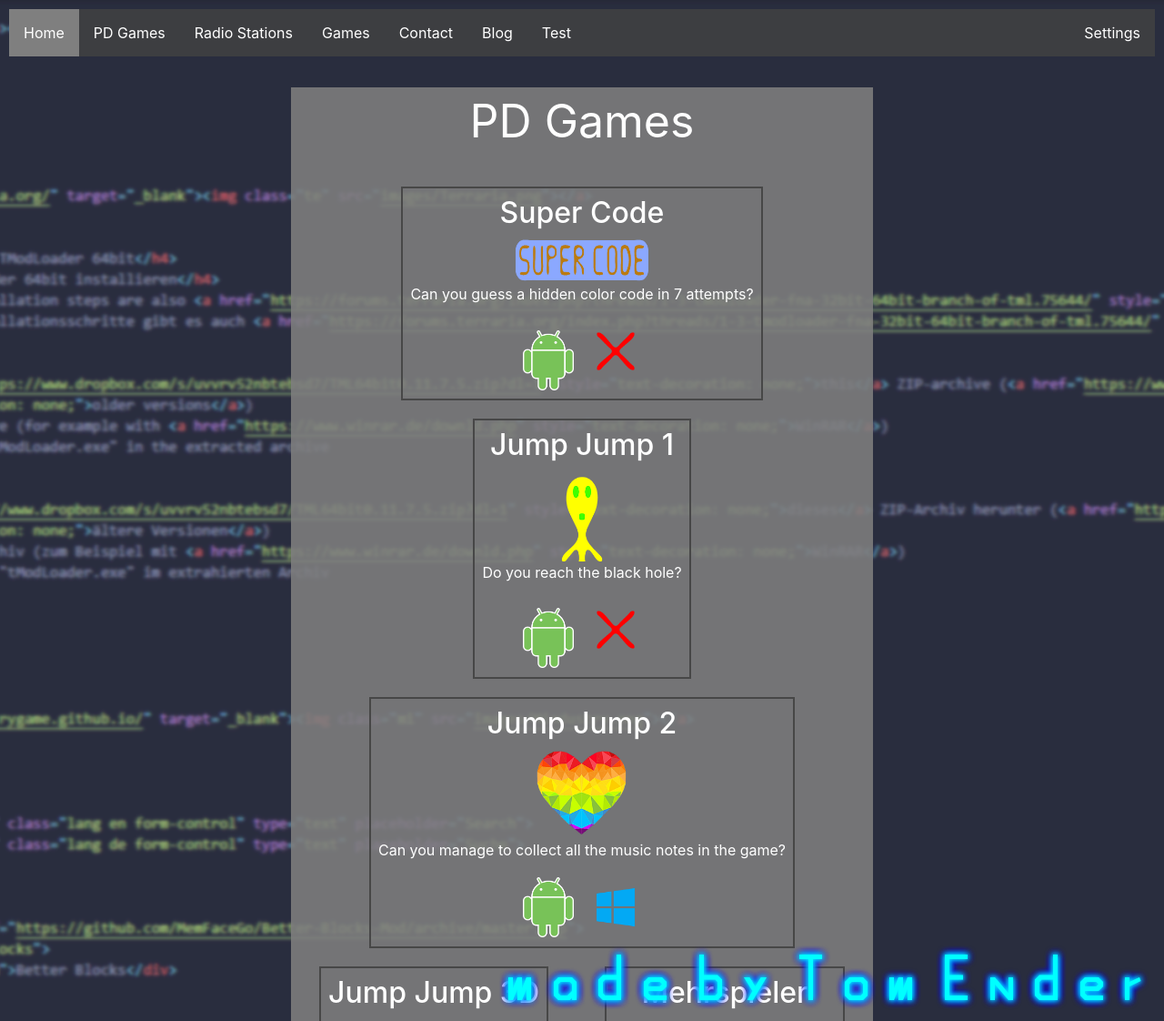
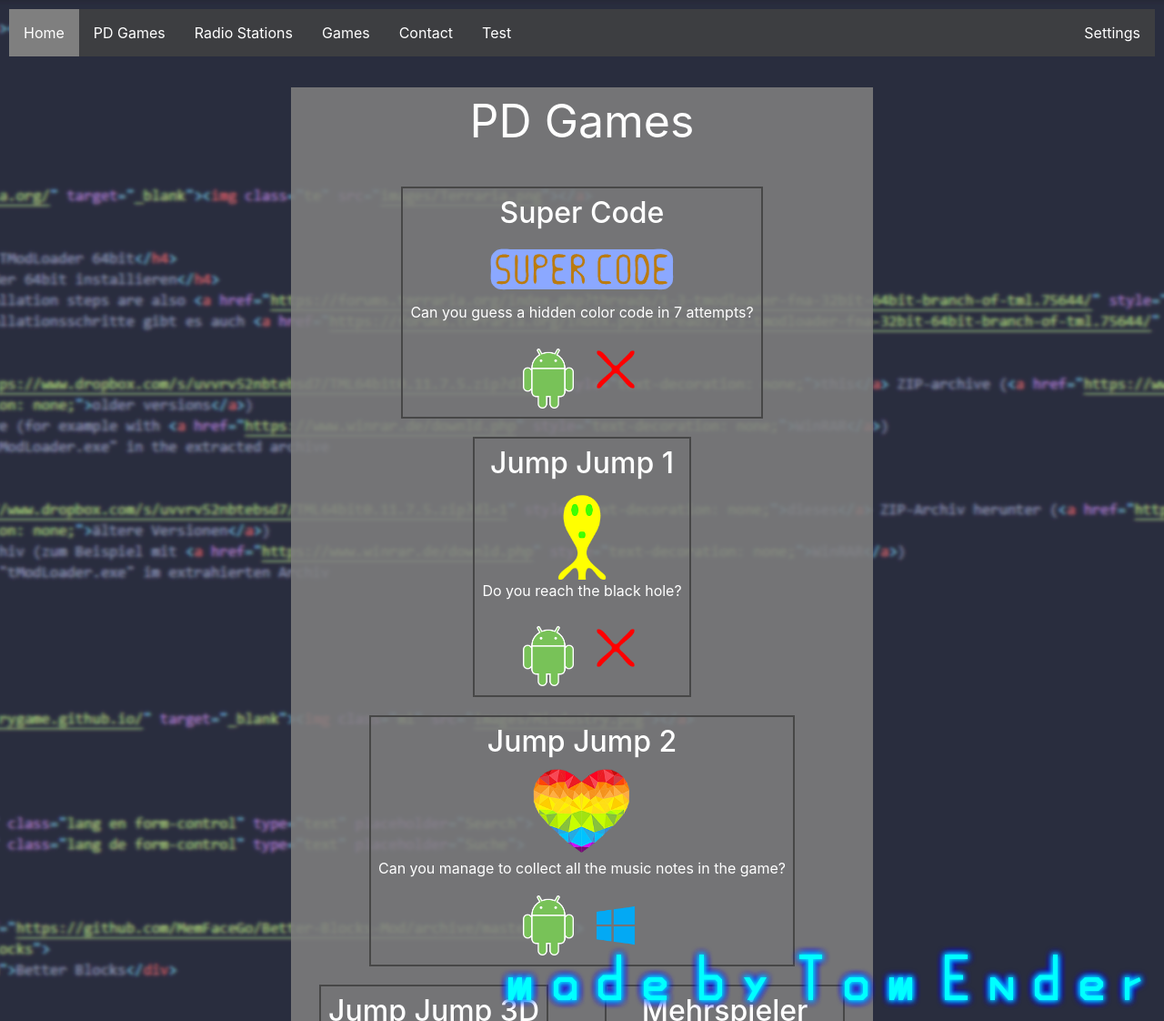
Before and after one commit to Temder/Homepage, a PHP site: page / in a window 1280 px wide. Shown: the whole page at 91% size. Run offline with PHP 8.4, Linux system fonts and the light colour scheme; some libraries are stand-ins or nearby versions.

Commit message:
pd games

```diff
--- a/Files/test.txt
+++ /dev/null
@@ -1 +0,0 @@
-Das ist ein Test
--- a/index.html
+++ b/index.html
@@ -35,10 +35,9 @@
             <li data-rel="4" class="left lang de">Spiele</li>
             <li data-rel="5" class="left lang en">Contact</li>
             <li data-rel="5" class="left lang de">Kontakt</li>
-            <li data-rel="6" class="left">Blog</li>
-            <li data-rel="7" class="left">Test</li>
-            <li data-rel="8" class="right lang en">Settings</li>
-            <li data-rel="8" class="right lang de">Einstellungen</li>
+            <li data-rel="6" class="left">Test</li>
+            <li data-rel="7" class="right lang en">Settings</li>
+            <li data-rel="7" class="right lang de">Einstellungen</li>
         </ul>
     </div>
 
@@ -57,7 +56,7 @@
             <div class="d-flex flex-row flex-wrap justify-content-around">
                 <div class="p-2 box">
                     <h2 id="heading">Super Code</h2>
-                    <img src="images/SC.png" height="50" width="150">
+                    <img class="appimg" src="images/SC.png">
                     <p class="lang en">Can you guess a hidden color code in 7 attempts?</p>
                     <p class="lang de">Schaffen Sie es, einen versteckten Farbcode in 7 Versuchen zu erraten?</p>
                     <a href="https://github.com/Temder/Homepage/releases/download/SC/SuperCode.apk" download><button name="Android"></button></a>
@@ -65,7 +64,7 @@
                 </div>
                 <div class="p-2 box">
                     <h2 id="heading">Jump Jump 1</h2>
-                    <img src="images/JJ1.png" height="100" width="100">
+                    <img class="appimg" src="images/JJ1.png">
                     <p class="lang en">Do you reach the black hole?</p>
                     <p class="lang de">Erreichen Sie das schwarze Loch?</p>
                     <a href="https://github.com/Temder/Homepage/releases/download/JJ/JumpJump.apk"><button name="Android"></button></a>
@@ -73,7 +72,7 @@
                 </div>
                 <div class="p-2 box">
                     <h2 id="heading">Jump Jump 2</h2>
-                    <img src="images/JJ2.png" height="100" width="100">
+                    <img class="appimg" src="images/JJ2.png">
                     <p class="lang en">Can you manage to collect all the music notes in the game?</p>
                     <p class="lang de">Schaffen Sie es alle Musik Noten einzusammeln?</p>
                     <a href="https://github.com/Temder/Homepage/releases/download/JJ2/JumpJump2.apk"><button name="Android"></button></a>
@@ -81,7 +80,7 @@
                 </div>
                 <div class="p-2 box">
                     <h2 id="heading">Jump Jump 3D</h2>
-                    <img src="images/JJ3D.png" height="100" width="100">
+                    <img class="appimg" src="images/JJ3D.png">
                     <p class="lang en">There isn't a goal. Have fun.</p>
                     <p class="lang de">Es gibt noch kein Ziel. Haben Sie Spa&szlig;.</p>
                     <a href="https://github.com/Temder/Homepage/releases/download/JJ3D/JumpJump3D.apk"><button name="Android"></button></a>
@@ -89,7 +88,7 @@
                 </div>
                 <div class="p-2 box">
                     <h2 id="heading">Mehrspieler</h2>
-                    <img src="images/Me.png" height="100" width="100">
+                    <img class="appimg" src="images/Me.png">
                     <p class="lang en">A hiding game for many players.</p>
                     <p class="lang de">Ein Versteckspiel f&uuml;r viele Spieler.</p>
                     <a href="https://github.com/Temder/Homepage/releases/download/MP3D/Multiplayer3D.apk"><button name="Android"></button></a>
@@ -97,7 +96,7 @@
                 </div>
                 <div class="p-2 box">
                     <h2 id="heading">Malen</h2>
-                    <img src="images/Ma.png" alt="Bild konnte nicht geladen werden" height="100" width="100">
+                    <img class="appimg" src="images/Ma.png">
                     <p class="lang en">Draw pictures or create cities.</p>
                     <p class="lang de">Malen Sie Bilder oder erschaffen Sie St&auml;dte.</p>
                     <a href="https://github.com/Temder/Homepage/releases/download/DaC/Draw.apk"><button name="Android"></button></a>
@@ -105,15 +104,15 @@
                 </div>
                 <div class="p-2 box">
                     <h2 id="heading">Fallen</h2>
-                    <img src="images/F.png" alt="Bild konnte nicht geladen werden" height="100" width="100">
+                    <img class="appimg" src="images/F.png">
                     <p class="lang en">Collect the falling items quickly.</p>
                     <p class="lang de">Sammeln Sie die herunterfallenden Gegenst&auml;nde schnell ein.</p>
-                    <a href="https://github.com/Temder/Homepage/releases/download/FF/FallingFruit.apk"><button name="Android"></button></a>
-                    <a href="https://github.com/Temder/Homepage/releases/download/FF/FallingFruit.zip"><button name="Windows"></button></a>
+                    <a href="https://github.com/Temder/Homepage/releases/download/FT/Fall.apk"><button name="Android"></button></a>
+                    <a href="https://github.com/Temder/Homepage/releases/download/FT/Fall.zip"><button name="Windows"></button></a>
                 </div>
                 <div class="p-2 box">
                     <h2 id="heading">Speed Slidder</h2>
-                    <img src="images/Ss.png" alt="Bild konnte nicht geladen werden" height="75" width="75">
+                    <img class="appimg" src="images/Ss.png">
                     <p class="lang en">How far can you get?</p>
                     <p class="lang de">Wie weit kommen Sie?</p>
                     <a href="https://play.google.com/store/apps/details?id=com.PdGames.Leon.SpeedSlidder" target="_blank"><button name="Android"></button></a>
@@ -415,18 +414,6 @@
 
     <section class="section">
         <article>
-            <h>Blog</h><br/>
-
-            <div class="d-flex flex-wrap justify-content-center webgl-wrapper">
-                <div class="p-4">
-                    <a href="/Files/test.txt" download="test.txt">download</a>
-                </div>
-            </div>
-        </article>
-    </section>
-
-    <section class="section">
-        <article>
             <h>Test</h><br/>
 
             <div class="d-flex flex-wrap justify-content-center webgl-wrapper">
--- a/styles.css
+++ b/styles.css
@@ -179,6 +179,24 @@
         }
     }
     /*PD Games*/
+
+    .appimg {
+        max-height: 100px;
+    }
+
+    .appimg[src="images/SC.png"] {
+        max-height: 50px;
+        margin-top: 10px;
+        margin-bottom: 10px;
+    }
+
+    .appimg[src="images/Me.png"],
+    .appimg[src="images/Ma.png"],
+    .appimg[src="images/Ss.png"] {
+        max-height: 75px;
+        margin-top: 10px;
+        margin-bottom: 10px;
+    }
 
     button[name="Android"] {
         border: transparent;
```
Also changed, not shown: images/Ma.png, images/Me.png, 1 other file.
